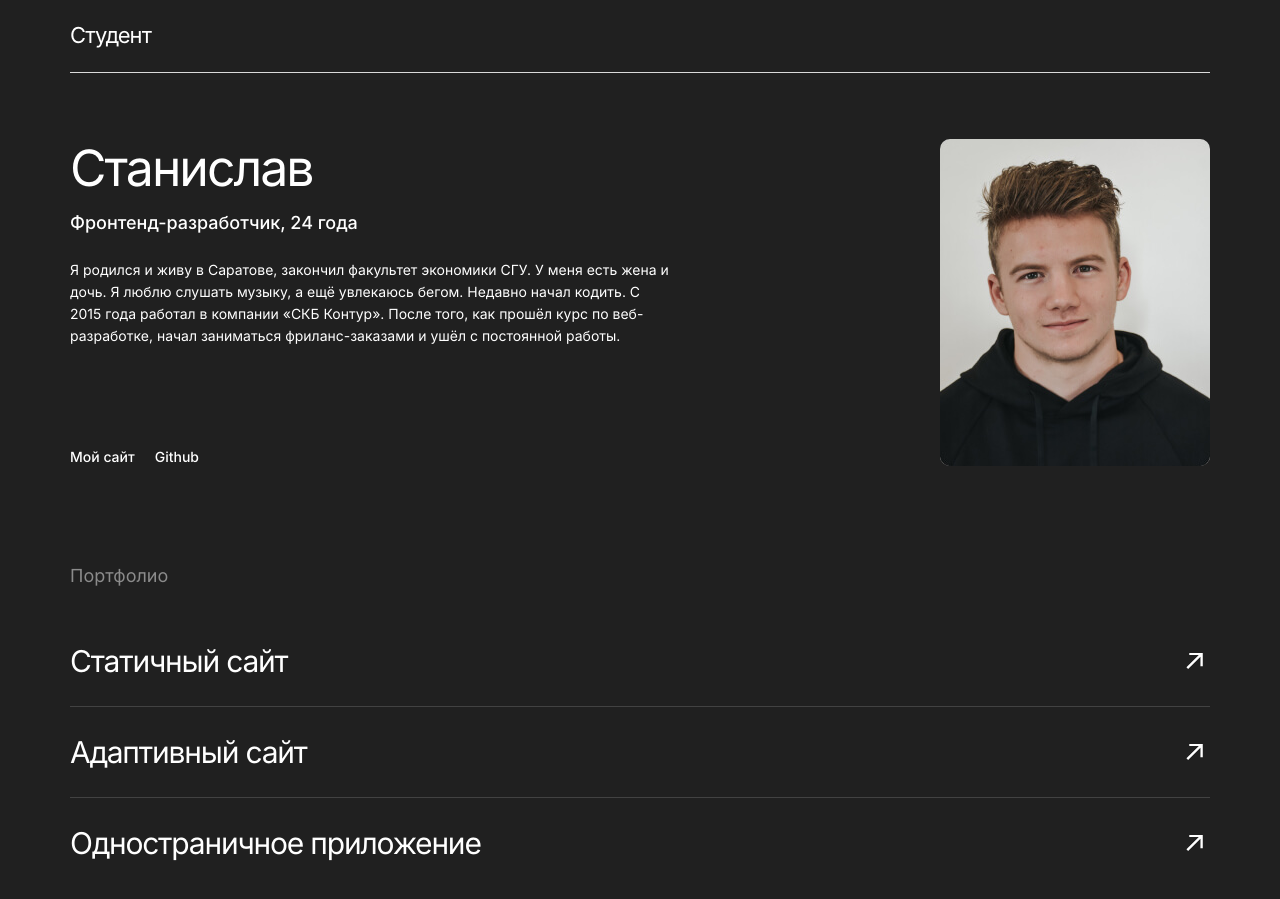
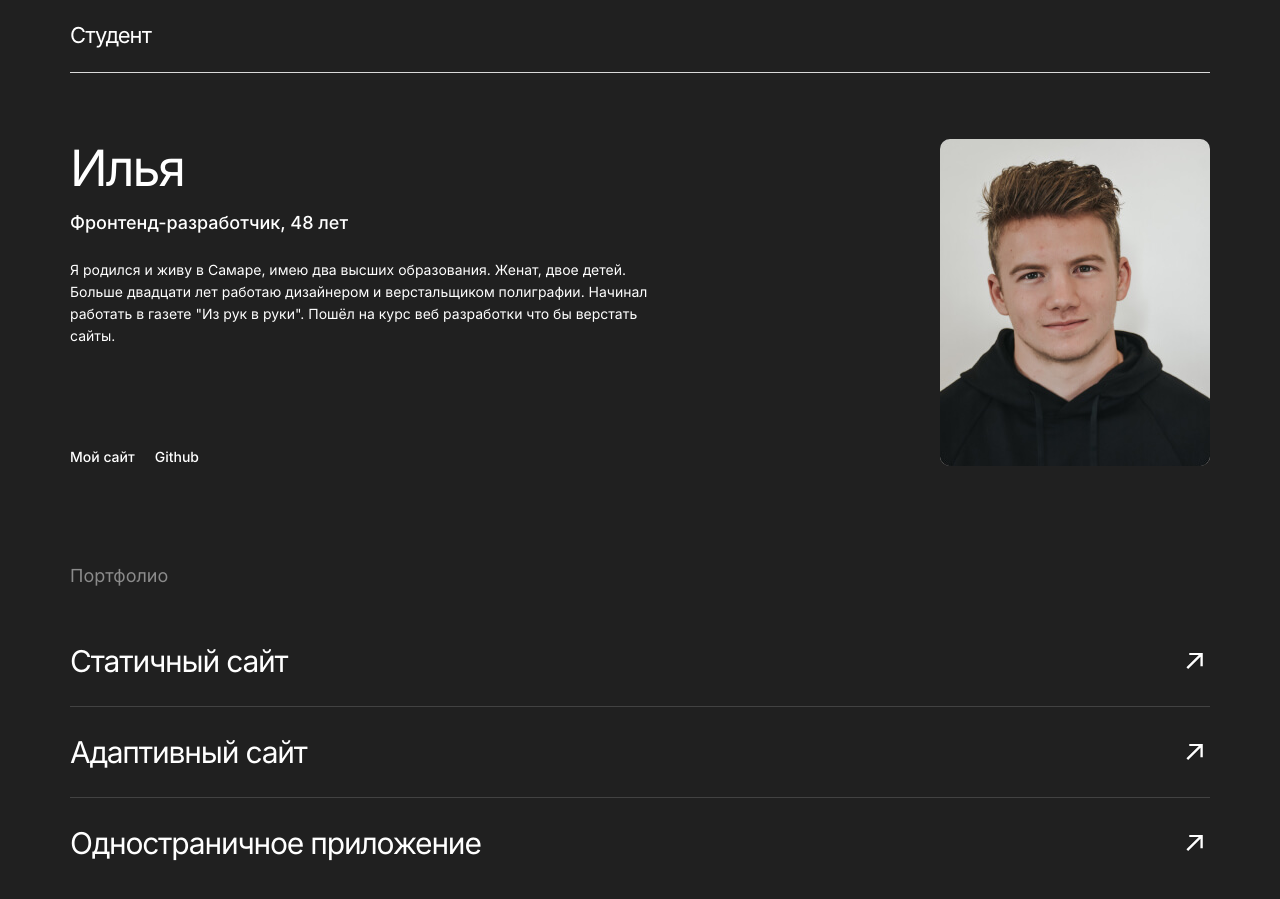
Before and after one commit to Ilya-Cherevko/movies-explorer-frontend, a React (Create React App) app: page / in a window 1280 px wide. Shown: the part 2120-3019 px from the top of the page. Built offline with nearby package versions, Linux system fonts and the light colour scheme.

Commit message:
Правки

```diff
--- a/src/components/AboutMe/AboutMe.jsx
+++ b/src/components/AboutMe/AboutMe.jsx
@@ -9,14 +9,14 @@ function AboutMe() {
         <h3 className="title about-me__title">Студент</h3>
         <div className="about-me__wrapper">
           <div className="about-me__description">
-            <p className="about-me__name">Станислав</p>
-            <p className="about-me__specialization">Фронтенд-разработчик, 24 года</p>
-            <p className="about-me__text">Я родился и живу в Саратове, закончил факультет экономики СГУ. У меня есть жена
-              и дочь. Я люблю слушать музыку, а ещё увлекаюсь бегом. Недавно начал кодить. С 2015 года работал в компании «СКБ Контур». После того, как прошёл курс по веб-разработке, начал заниматься фриланс-заказами и ушёл с постоянной работы.
+            <p className="about-me__name">Илья</p>
+            <p className="about-me__specialization">Фронтенд-разработчик, 48 лет</p>
+            <p className="about-me__text">Я родился и живу в Самаре, имею два высших образования. Женат, двое детей.
+              Больше двадцати лет работаю дизайнером и верстальщиком полиграфии. Начинал работать в газете "Из рук в руки". Пошёл на курс веб разработки что бы верстать сайты.
             </p>
             <ul className="about-me__links">
-              <li><a className="about-me__link" href="https://stmelik.ru" target="_blank">Мой сайт</a></li>
-              <li><a className="about-me__link" href="https://github.com/StMelik" target="_blank">Github</a></li>
+              <li><a className="about-me__link" href="https://github.com/Ilya-Cherevko" target="_blank">Мой сайт</a></li>
+              <li><a className="about-me__link" href="https://github.com/Ilya-Cherevko" target="_blank">Github</a></li>
             </ul>
           </div>
           <img className="about-me__photo" src={photo} alt="Моё фото" />
--- a/src/components/Portfolio/Portfolio.jsx
+++ b/src/components/Portfolio/Portfolio.jsx
@@ -6,13 +6,13 @@ function Portfolio() {
       <h3 className="portfolio__title">Портфолио</h3>
       <ul className="portfolio__list">
         <li className="portfolio__item">
-          <a className="portfolio__link" href="https://stmelik.github.io/how-to-learn/" target="_blank">Статичный сайт</a>
+          <a className="portfolio__link" href="https://github.com/Ilya-Cherevko/how-to-learn/" target="_blank">Статичный сайт</a>
         </li>
         <li className="portfolio__item">
-          <a className="portfolio__link" href="https://stmelik.github.io/russian-travel/" target="_blank">Адаптивный сайт</a>
+          <a className="portfolio__link" href="https://ilya-cherevko.github.io/russian-travel/" target="_blank">Адаптивный сайт</a>
         </li>
         <li className="portfolio__item">
-          <a className="portfolio__link" href="https://stmelik.store/" target="_blank">Одностраничное приложение</a>
+          <a className="portfolio__link" href="http://ilya-cherevko.students.nomorepartiesxyz.ru/" target="_blank">Одностраничное приложение</a>
         </li>
       </ul>
     </section>
```
